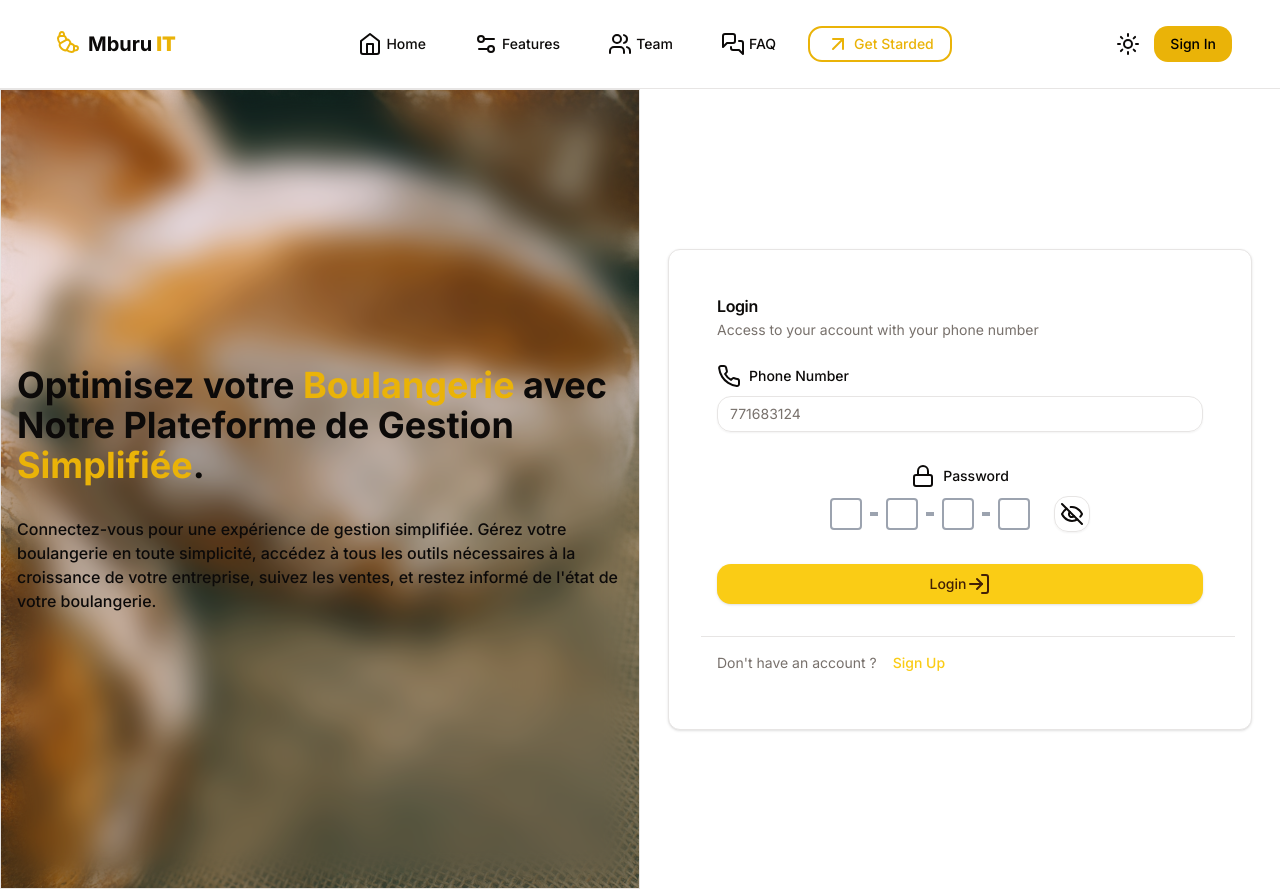
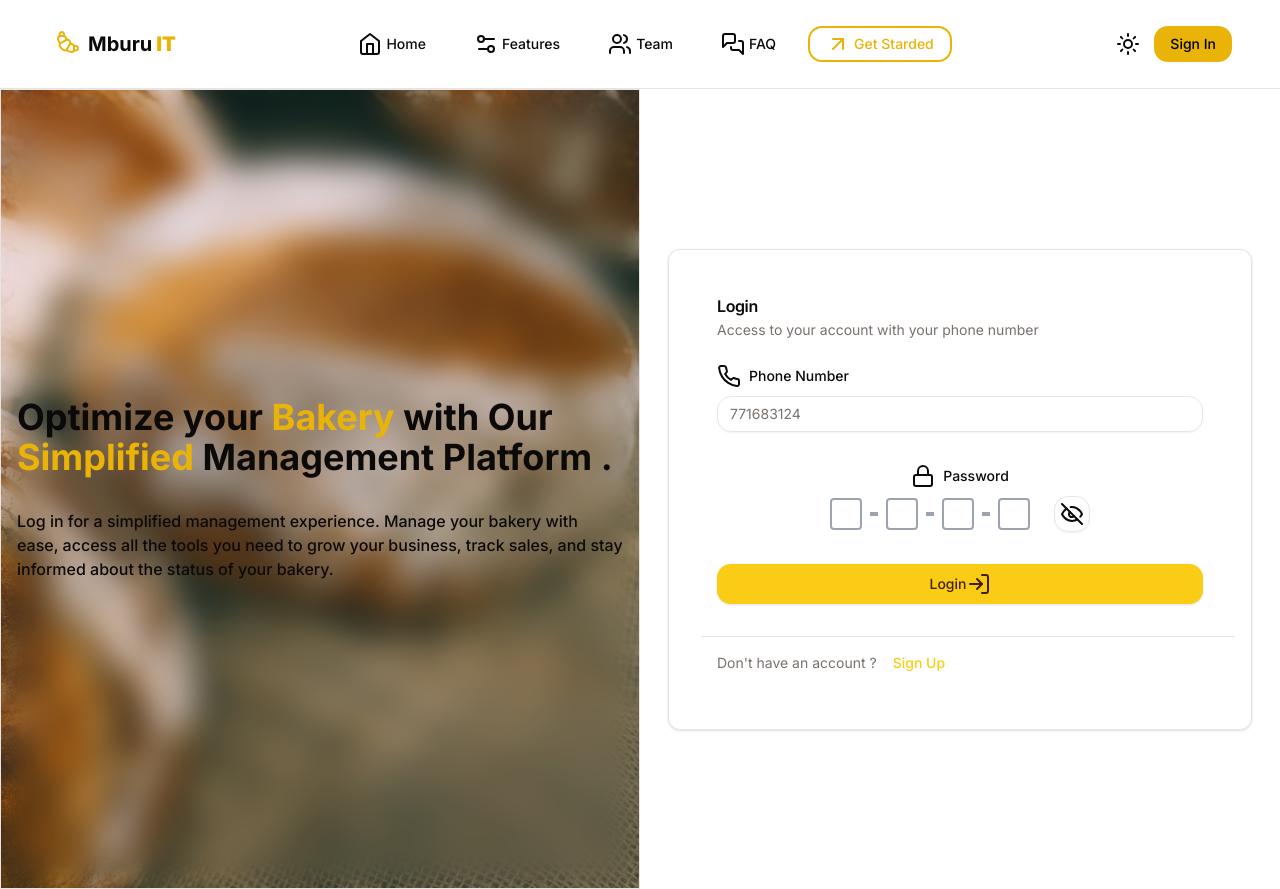
Before and after one commit to modouaicha023/MburuIT, a Next.js app: page /sign-in in a window 1280 px wide. Built offline with nearby package versions, Linux system fonts and the light colour scheme.

Commit message:
fix react/no-unescaped-entities

```diff
--- a/app/sign-in/page.tsx
+++ b/app/sign-in/page.tsx
@@ -57,16 +57,14 @@ export default function SignIn() {
         <div className=" w-1/2 h-full bg-login hidden md:block bg-cover bg-center">
           <div className="w-full h-full flex flex-col gap-8 items-center justify-center p-4 bg-yellow-700  bg-clip-padding backdrop-filter backdrop-blur-lg bg-opacity-10 border">
             <h1 className="font-bold text-4xl">
-              Optimisez votre{" "}
-              <span className="text-yellow-500">Boulangerie</span> avec Notre
-              Plateforme de Gestion{" "}
-              <span className="text-yellow-500">Simplifiée</span>.
+              Optimize your <span className="text-yellow-500">Bakery</span> with
+              Our {" "}<span className="text-yellow-500">Simplified</span> Management
+              Platform .
             </h1>
             <p className="font-medium text-1xl">
-              Connectez-vous pour une expérience de gestion simplifiée. Gérez
-              votre boulangerie en toute simplicité, accédez à tous les outils
-              nécessaires à la croissance de votre entreprise, suivez les
-              ventes, et restez informé de l'état de votre boulangerie.
+              Log in for a simplified management experience. Manage your bakery
+              with ease, access all the tools you need to grow your business,
+              track sales, and stay informed about the status of your bakery.
             </p>
           </div>
         </div>
```
